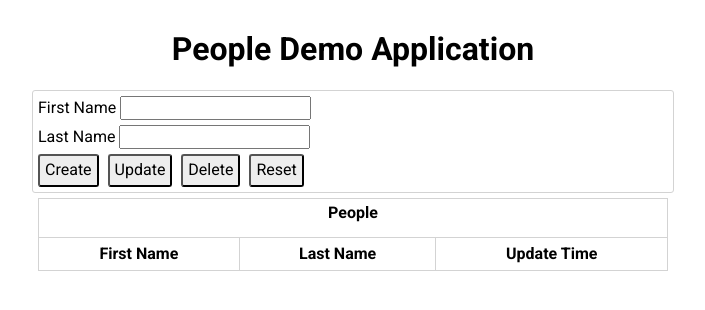
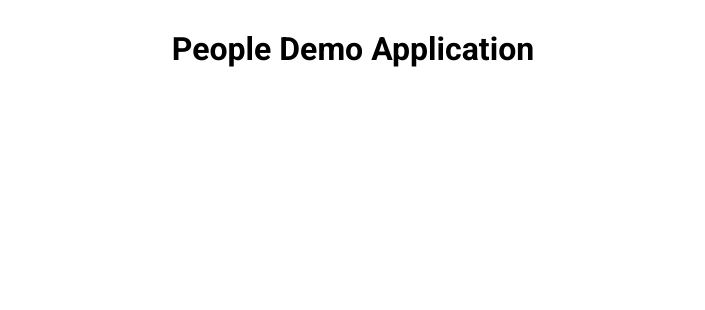
Before and after one commit to damiiegregorio/capstone, a Python web app: template harvest_api/templates/home.html in a window 1280 px wide. Shown: the top 310 px of the page, without its empty margins (287-992 px from the left). Run offline with Jinja, Linux system fonts and the light colour scheme; the template is opened without the code that fills it, so the values that code supplies are empty.

Commit message:
Update home.html

```diff
--- a/harvest_api/templates/home.html
+++ b/harvest_api/templates/home.html
@@ -1,4 +1,3 @@
-<!DOCTYPE html>
 <html lang="en">
 <head>
     <meta charset="UTF-8">
@@ -14,36 +13,6 @@
 <body>
     <div class="container">
         <h1 class="banner">People Demo Application</h1>
-        <div class="section editor">
-            <label for="fname">First Name
-                <input id="fname" type="text" />
-            </label>
-            <br />
-            <label for="lname">Last Name
-                <input id="lname" type="text" />
-            </label>
-            <br />
-            <button id="create">Create</button>
-            <button id="update">Update</button>
-            <button id="delete">Delete</button>
-            <button id="reset">Reset</button>
-        </div>
-        <div class="people">
-            <table>
-                <caption>People</caption>
-                <thead>
-                    <tr>
-                        <th>First Name</th>
-                        <th>Last Name</th>
-                        <th>Update Time</th>
-                    </tr>
-                </thead>
-                <tbody>
-                </tbody>
-            </table>
-        </div>
-        <div class="error">
-        </div>
 
     </div>
 </body>
```
